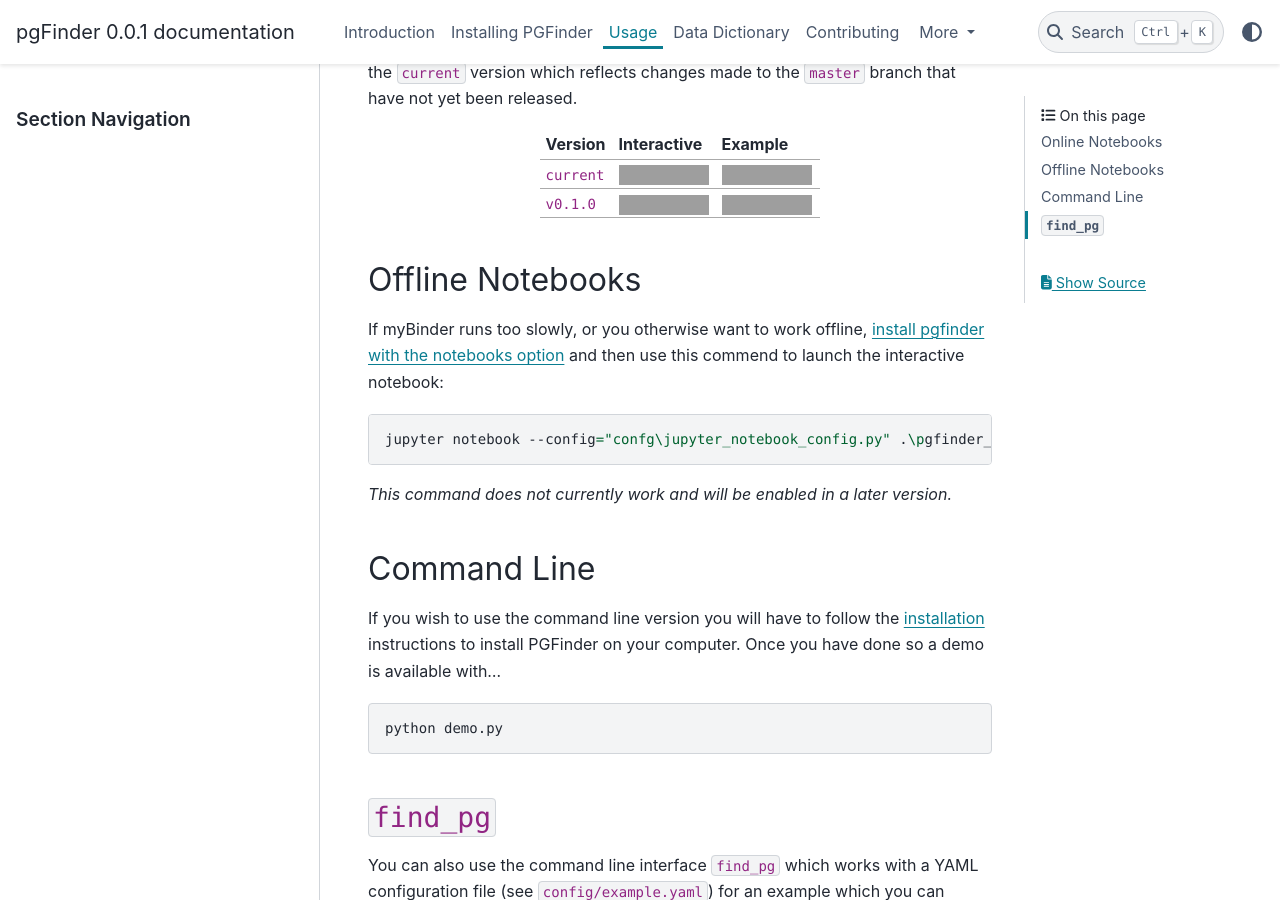
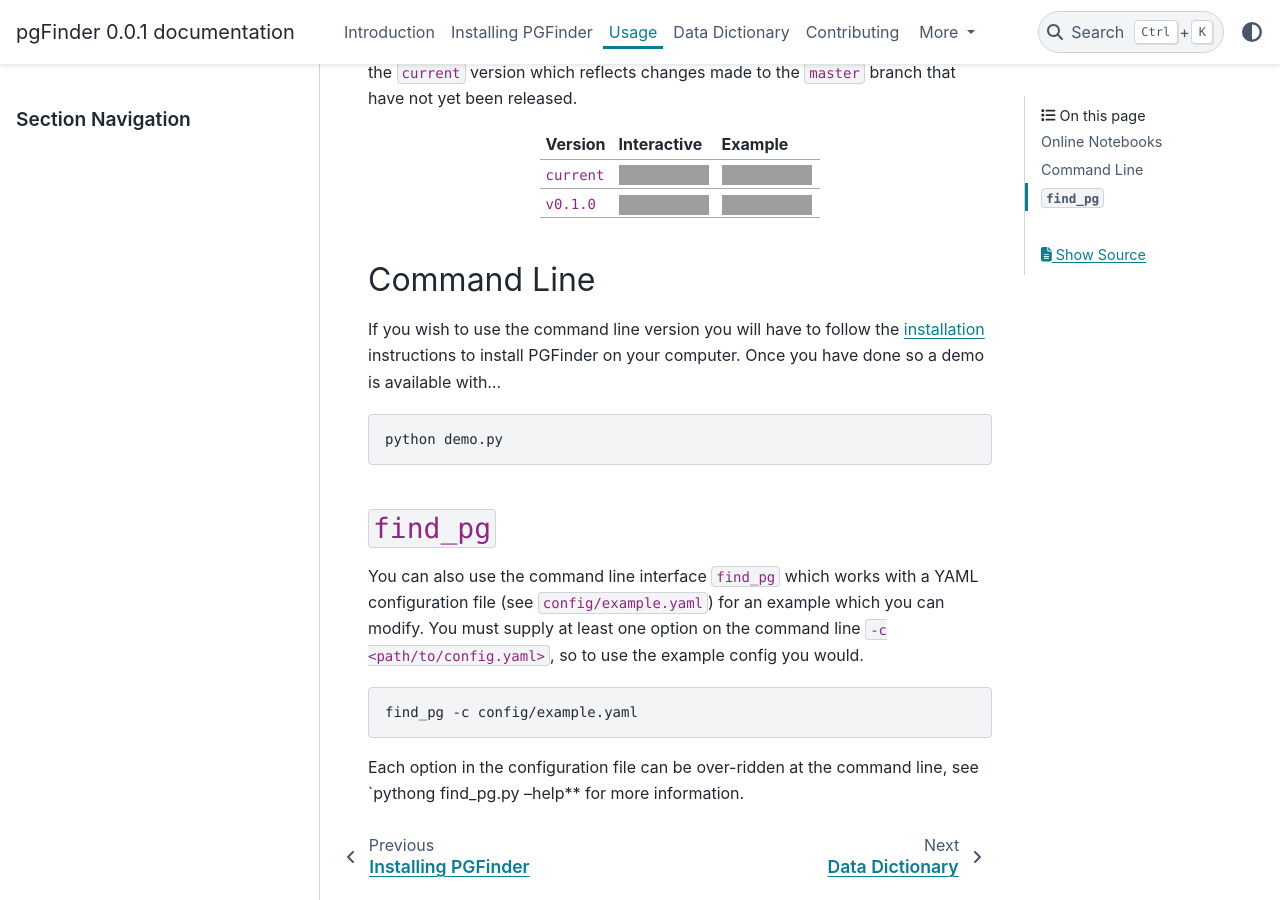
Before and after one commit to Mesnage-Org/pgfinder, a Sphinx documentation site: the page built from docs/usage.md, in a window 1280 px wide and 900 px high, scrolled down 380 px. Built offline with Sphinx 7.4.7 and the PyData theme 0.15.4, drawn with Linux system fonts in a browser that asks for light colours; pages that are not in the unit, such as notebooks, are missing from menus; grey boxes are pictures that could not be loaded.

Commit message:
remove all offline notebooks stuff

````diff
--- a/docs/usage.md
+++ b/docs/usage.md
@@ -14,17 +14,6 @@ have not yet been released.
 |----------|-------------|---------|
 | `current` | [![Binder](https://mybinder.org/badge_logo.svg)](https://mybinder.org/v2/gh/Mesnage-Org/PGFinder/master?urlpath=tree/pgfinder_interactive.ipynb) | [![Binder](https://mybinder.org/badge_logo.svg)](https://mybinder.org/v2/gh/Mesnage-Org/PGFinder/master?urlpath=tree/pgfinder.ipynb) |
 | `v0.1.0` | [![Binder](https://mybinder.org/badge_logo.svg)](https://mybinder.org/v2/gh/Mesnage-Org/PGFinder/v0.1.0?urlpath=tree/pgfinder_interactive.ipynb) | [![Binder](https://mybinder.org/badge_logo.svg)](https://mybinder.org/v2/gh/Mesnage-Org/PGFinder/v0.1.0?urlpath=tree/pgfinder.ipynb) |
-
-## Offline Notebooks
-
-If myBinder runs too slowly, or you otherwise want to work offline, [install pgfinder with the notebooks option](installation.md)
-and then use this commend to launch the interactive notebook:
-
-``` bash
-jupyter notebook --config="confg\jupyter_notebook_config.py" .\pgfinder_interactive.ipynb
-```
-
-*This command does not currently work and will be enabled in a later version.*
 
 ## Command Line
 
````
Also changed, not shown: docs/installation.md (+0 -12 lines), setup.cfg (+0 -7 lines).
